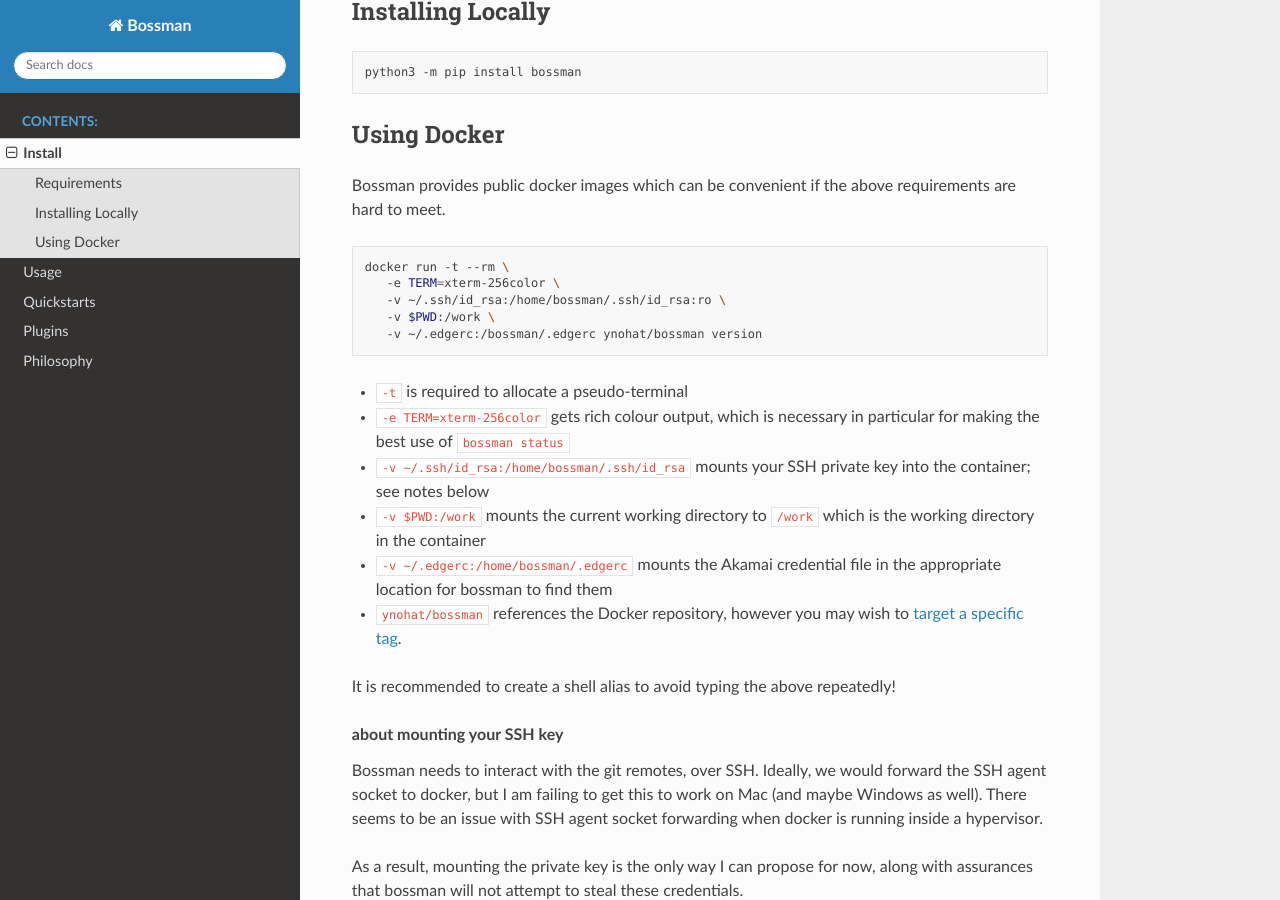
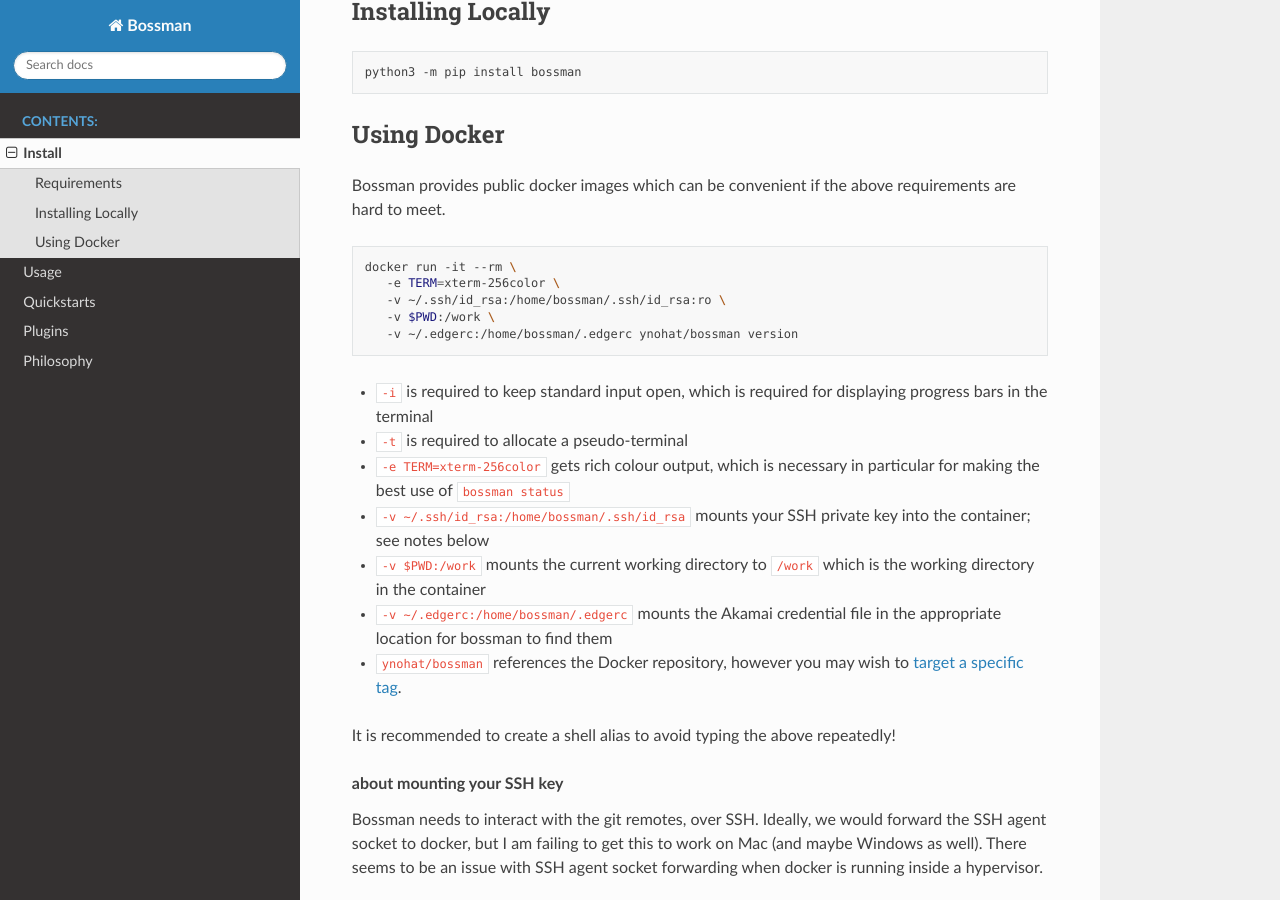
Before and after one commit to ynohat/bossman, a Sphinx documentation site: the page built from docs/install.rst, in a window 1280 px wide and 900 px high, scrolled down 617 px. Built offline with Sphinx 7.4.7 and the Read the Docs theme 2.0.0, drawn with Linux system fonts in a browser that asks for light colours.

Commit message:
docs(install,akamai): fix docker command line and add dirty/--force details

```diff
--- a/docs/install.rst
+++ b/docs/install.rst
@@ -39,12 +39,13 @@ are hard to meet.
 
 .. code-block:: bash
 
-   docker run -t --rm \
+   docker run -it --rm \
       -e TERM=xterm-256color \
       -v ~/.ssh/id_rsa:/home/bossman/.ssh/id_rsa:ro \
       -v $PWD:/work \
-      -v ~/.edgerc:/bossman/.edgerc ynohat/bossman version
+      -v ~/.edgerc:/home/bossman/.edgerc ynohat/bossman version
 
+- ``-i`` is required to keep standard input open, which is required for displaying progress bars in the terminal
 - ``-t`` is required to allocate a pseudo-terminal
 - ``-e TERM=xterm-256color`` gets rich colour output, which is necessary in particular for making the best use of ``bossman status``
 - ``-v ~/.ssh/id_rsa:/home/bossman/.ssh/id_rsa`` mounts your SSH private key into the container; see notes below
--- a/docs/plugins/akamai/property.rst
+++ b/docs/plugins/akamai/property.rst
@@ -102,6 +102,9 @@ will be displayed, along with a list of errors as reported by the PAPI endpoint:
 
 .. figure:: property/apply_validation_errors.png
 
+If bossman detects that the latest version of the property is ``🛑 dirty``, it will skip applying unless the
+``--force`` flag is also provided.
+
 Bossman structures property version notes, by encoding:
 
 - the commit message
```
